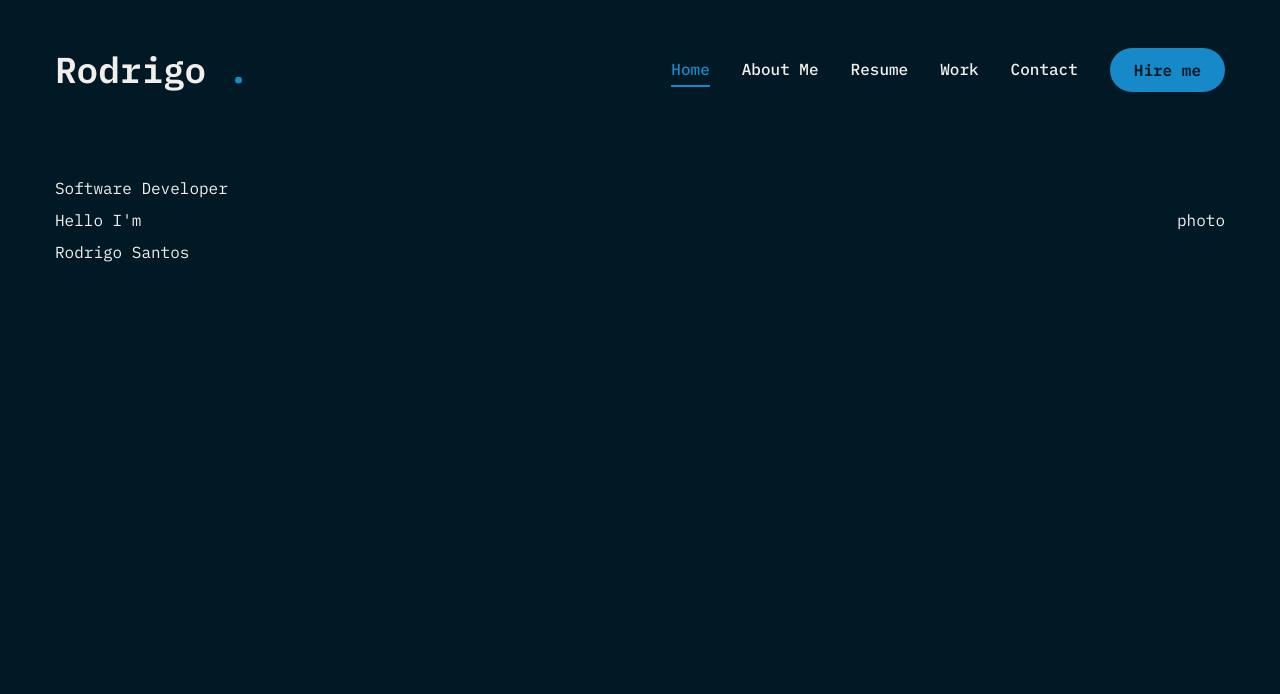
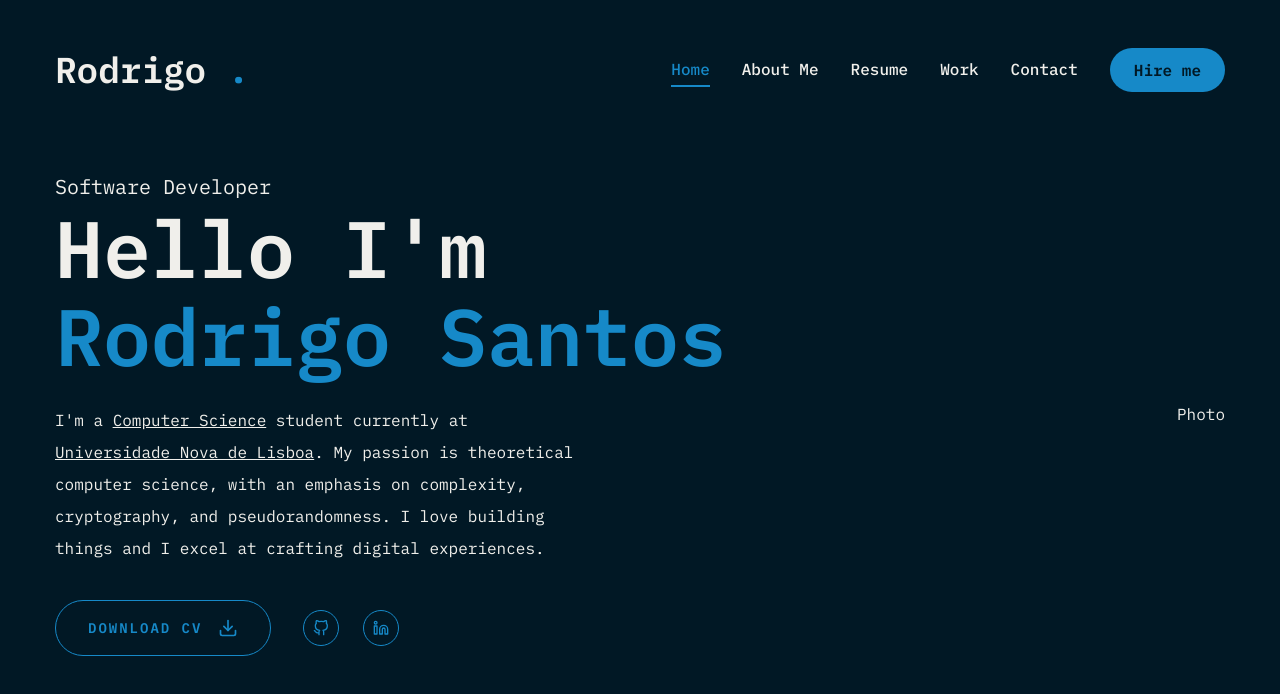
Before and after one commit to RodrigoRafaelSantos7/portfolio-website, a Next.js app: page / in a window 1280 px wide. Shown: the top 694 px of the page. Built offline with nearby package versions, Linux system fonts and the light colour scheme.

Commit message:
Homepage added the button and the hole text

```diff
--- a/app/globals.css
+++ b/app/globals.css
@@ -3,7 +3,16 @@
 @tailwind utilities;
 
 @layer base {
-    body {
-        @apply font-primary bg-primary text-secondary leading-loose;
-    }
+  body {
+    @apply font-primary bg-primary text-secondary leading-loose;
+  }
+  .h1 {
+    @apply text-[48px] lg:text-[80px] leading-[1.1] font-semibold;
+  }
+  .h2 {
+    @apply text-[36px] lg:text-[48px] leading-[1.1] font-semibold;
+  }
+  .h3 {
+    @apply text-[20px] lg:text-[24px] leading-[1.1] font-semibold;
+  }
 }
--- a/app/page.tsx
+++ b/app/page.tsx
@@ -1,5 +1,9 @@
+import Photo from "@/components/Photo";
+import Social from "@/components/Social";
 import { Button } from "@/components/ui/button";
+import Link from "next/link";
 import { FiDownload } from "react-icons/fi";
+
 const Home = () => {
   return (
     <section className="h-full">
@@ -7,12 +11,46 @@ const Home = () => {
         <div className="flex flex-col lg:flex-row items-center justify-between lg:pt-8 lg:pb-24">
           {/* Text */}
           <div className="text-center lg:text-left">
-            <span>Software Developer</span>
-            <h1>
-              Hello I'm <br /> <span>Rodrigo Santos</span>{" "}
+            <span className="text-xl">Software Developer</span>
+            <h1 className="h1 mb-6">
+              Hello I'm <br />{" "}
+              <span className="text-accent">Rodrigo Santos</span>{" "}
             </h1>
+            <p className="max-w-[530px] mb-9 text-secondary">
+              I'm a{" "}
+              <Link href="https://www.di.fct.unl.pt/en" className="underline">
+                Computer Science
+              </Link>{" "}
+              student currently at{" "}
+              <Link href="https://www.unl.pt/en" className="underline">
+                Universidade Nova de Lisboa
+              </Link>
+              . My passion is theoretical computer science, with an emphasis on
+              complexity, cryptography, and pseudorandomness. I love building
+              things and I excel at crafting digital experiences.
+            </p>
+            {/* btn and socials */}
+            <div className="flex flex-col lg:flex-row items-center gap-8">
+              <Button
+                variant={"outline"}
+                size={"lg"}
+                className="uppercase flex items-center gap-2"
+              >
+                <span>Download CV</span>
+                <FiDownload className="text-xl ml-2" />
+              </Button>
+              <div className="mb-8 lg:mb-0">
+                <Social
+                  containerStyles="flex gap-6"
+                  iconStyles="w-9 h-9 border border-accent rounded-full flex justify-center items-center text-accent text-base hover:bg-accent hover:text-primary hover:transition-all duration-500"
+                />
+              </div>
+            </div>
           </div>
-          <div>photo</div>
+          {/* Photo */}
+          <div>
+            <Photo />
+          </div>
         </div>
       </div>
     </section>
--- /dev/null
+++ b/components/Photo.tsx
@@ -0,0 +1,7 @@
+import React from "react";
+
+const Photo = () => {
+  return <div>Photo</div>;
+};
+
+export default Photo;
--- /dev/null
+++ b/components/Social.tsx
@@ -0,0 +1,31 @@
+import Link from "next/link";
+import path from "path";
+
+import { FiGithub, FiLinkedin } from "react-icons/fi";
+
+const socials = [
+  { icon: <FiGithub />, path: "" },
+  { icon: <FiLinkedin />, path: "" },
+];
+
+const Social = ({
+  containerStyles,
+  iconStyles,
+}: {
+  containerStyles: string;
+  iconStyles: string;
+}) => {
+  return (
+    <div className={containerStyles}>
+      {socials.map((item, index) => {
+        return (
+          <Link href={item.path} key={index} className={iconStyles}>
+            {item.icon}
+          </Link>
+        );
+      })}
+    </div>
+  );
+};
+
+export default Social;
```
